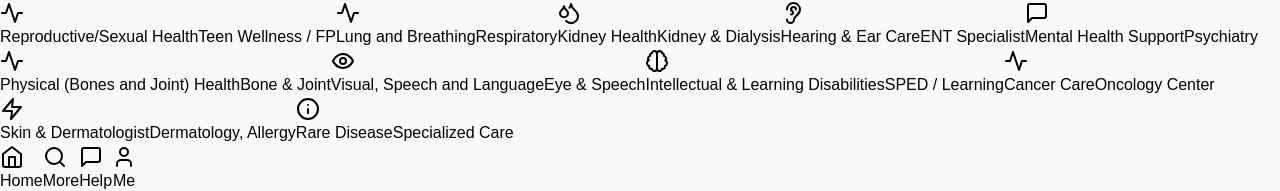
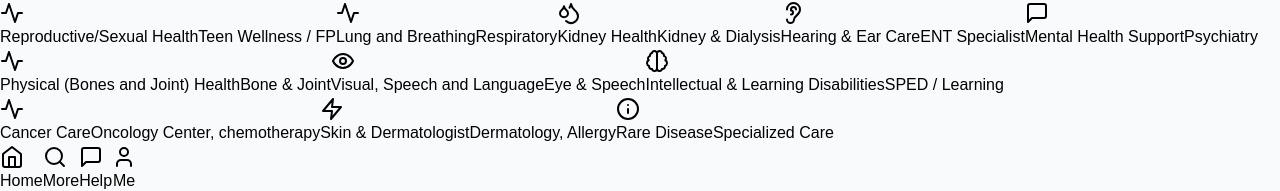
Before and after one commit to lauriannaangelli/konektadoc, a React (Vite) app: page / in a window 1280 px wide. Both pictures are taken after a click on the button "Open Directory". Shown: the part 491-682 px from the top of the page. Built offline with nearby package versions, Linux system fonts and the light colour scheme; the HTML template or start-up script is replaced by a standard one; a web font is replaced by a local one.

Commit message:
Update Cancer Care focus description to include chemotherapy

```diff
--- a/src/App.jsx
+++ b/src/App.jsx
@@ -42,7 +42,7 @@ const App = () => {
     { name: 'Physical (Bones and Joint) Health', icon: <Activity />, focus: 'Bone & Joint' },
     { name: 'Visual, Speech and Language', icon: <Eye />, focus: 'Eye & Speech' },
     { name: 'Intellectual & Learning Disabilities', icon: <Brain />, focus: 'SPED / Learning' },
-    { name: 'Cancer Care', icon: <Activity />, focus: 'Oncology Center' },
+    { name: 'Cancer Care', icon: <Activity />, focus: 'Oncology Center, chemotherapy' },
     { name: 'Skin & Dermatologist', icon: <Zap />, focus: 'Dermatology, Allergy' },
     { name: 'Rare Disease', icon: <Info />, focus: 'Specialized Care' }
   ];
```
